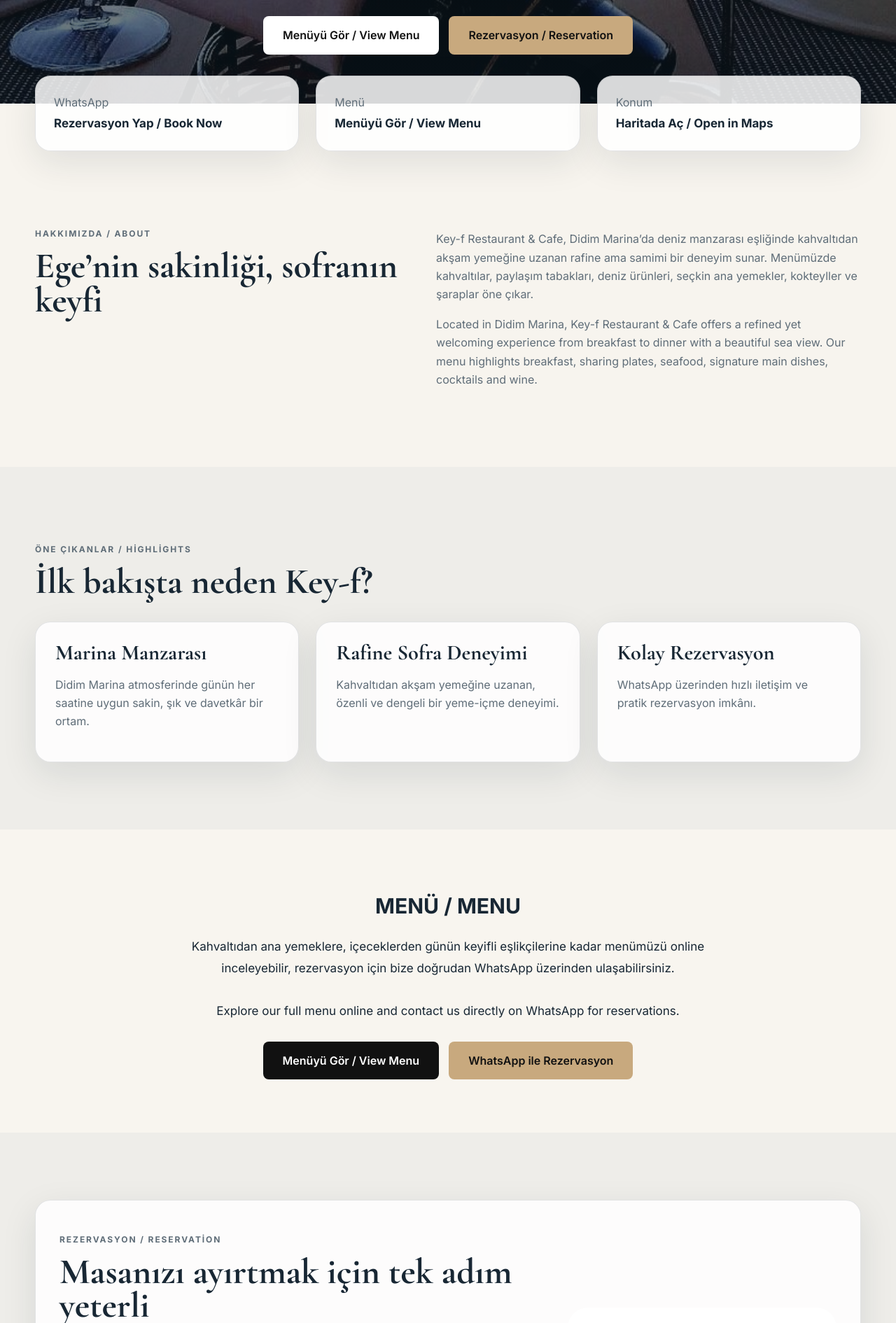
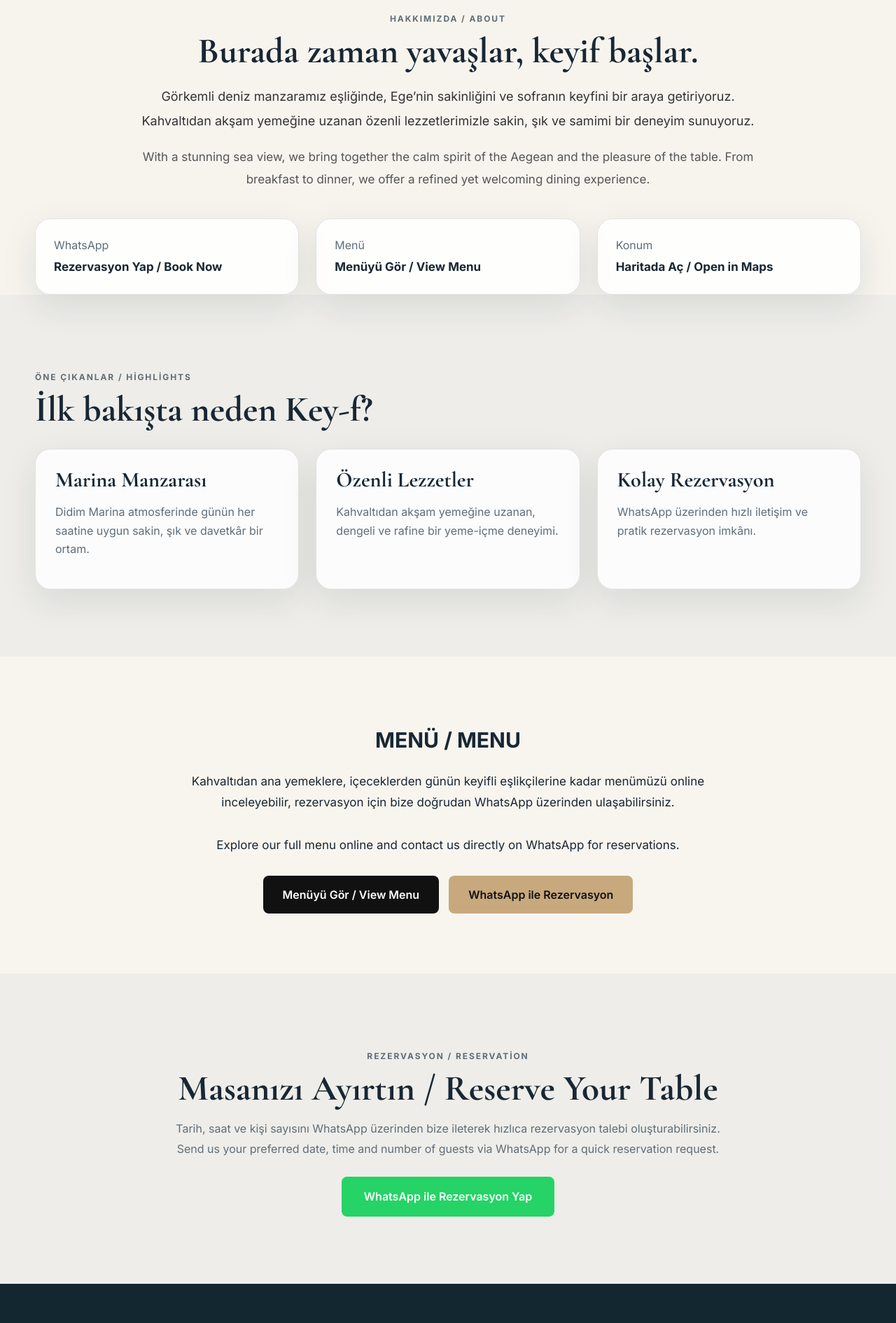
Before and after one commit to keyfrestaurant/keyf-restaurant-site, a plain HTML site: page index.html in a window 1280 px wide. Shown: the part 808-2698 px from the top of the page at 70% size. Drawn offline with nearby package versions, Linux system fonts and the light colour scheme.

Commit message:
Update index.html
Kapak ve metin düzenlemesi, whatsapp düğmesi düzeltmesi

```diff
--- a/index.html
+++ b/index.html
@@ -29,13 +29,7 @@
       <div class="hero-overlay"></div>
       <div class="container hero-content">
         <p class="eyebrow">Didim Marina</p>
-        <h1>Burada zaman yavaşlar, keyif başlar.</h1>
-        <p class="hero-text">
-          Görkemli deniz manzaramız eşliğinde, Ege’nin sakinliğini ve sofranın keyfini bir araya getiriyoruz.<br>
-          Özenle hazırlanan lezzetlerimizle günün her anını keyfe dönüştüren, rafine ve huzurlu bir deneyim sunuyoruz.<br><br>
-          With a stunning sea view, we bring together the calm spirit of the Aegean and the pleasure of the table.<br>
-          Thoughtfully prepared dishes create a refined and peaceful experience from breakfast to dinner.
-        </p>
+        <h1>Key-f Restaurant &amp; Cafe</h1>
 
         <div class="hero-actions" style="display:flex; flex-wrap:wrap; gap:14px; justify-content:center; margin-top:28px;">
           <a
@@ -59,6 +53,23 @@
       </div>
     </section>
 
+    <section id="about" class="section" style="padding-top:80px; padding-bottom:80px;">
+      <div class="container" style="max-width:900px; text-align:center;">
+        <p class="section-label">Hakkımızda / About</p>
+        <h2 style="margin-bottom:24px;">Burada zaman yavaşlar, keyif başlar.</h2>
+
+        <p style="font-size:18px; line-height:1.9; color:#333; margin-bottom:18px;">
+          Görkemli deniz manzaramız eşliğinde, Ege’nin sakinliğini ve sofranın keyfini bir araya getiriyoruz.
+          Kahvaltıdan akşam yemeğine uzanan özenli lezzetlerimizle sakin, şık ve samimi bir deneyim sunuyoruz.
+        </p>
+
+        <p style="font-size:17px; line-height:1.9; color:#555; margin:0;">
+          With a stunning sea view, we bring together the calm spirit of the Aegean and the pleasure of the table.
+          From breakfast to dinner, we offer a refined yet welcoming dining experience.
+        </p>
+      </div>
+    </section>
+
     <section class="quick-actions">
       <div class="container quick-grid">
         <a class="quick-card" href="https://wa.me/905325587784?text=Merhaba%2C%20Key-f%20Restaurant%20%26%20Cafe%20i%C3%A7in%20rezervasyon%20yapmak%20istiyorum.%0A%0ATarih%3A%0AKi%C5%9Fi%20say%C4%B1s%C4%B1%3A%0ASaat%3A" target="_blank" rel="noopener">
@@ -76,25 +87,6 @@
       </div>
     </section>
 
-    <section id="about" class="section">
-      <div class="container split">
-        <div>
-          <p class="section-label">Hakkımızda / About</p>
-          <h2>Ege’nin sakinliği, sofranın keyfi</h2>
-        </div>
-        <div>
-          <p>
-            Key-f Restaurant &amp; Cafe, Didim Marina’da deniz manzarası eşliğinde kahvaltıdan akşam yemeğine uzanan rafine ama samimi bir deneyim sunar.
-            Menümüzde kahvaltılar, paylaşım tabakları, deniz ürünleri, seçkin ana yemekler, kokteyller ve şaraplar öne çıkar.
-          </p>
-          <p>
-            Located in Didim Marina, Key-f Restaurant &amp; Cafe offers a refined yet welcoming experience from breakfast to dinner with a beautiful sea view.
-            Our menu highlights breakfast, sharing plates, seafood, signature main dishes, cocktails and wine.
-          </p>
-        </div>
-      </div>
-    </section>
-
     <section id="highlights" class="section soft-bg">
       <div class="container">
         <p class="section-label">Öne Çıkanlar / Highlights</p>
@@ -105,8 +97,8 @@
             <p>Didim Marina atmosferinde günün her saatine uygun sakin, şık ve davetkâr bir ortam.</p>
           </article>
           <article class="card">
-            <h3>Rafine Sofra Deneyimi</h3>
-            <p>Kahvaltıdan akşam yemeğine uzanan, özenli ve dengeli bir yeme-içme deneyimi.</p>
+            <h3>Özenli Lezzetler</h3>
+            <p>Kahvaltıdan akşam yemeğine uzanan, dengeli ve rafine bir yeme-içme deneyimi.</p>
           </article>
           <article class="card">
             <h3>Kolay Rezervasyon</h3>
@@ -116,7 +108,7 @@
       </div>
     </section>
 
-    <section id="menu" style="text-align:center; padding:60px 20px; background:#f8f5ef;">
+    <section id="menu" style="text-align:center; padding:70px 20px; background:#f8f5ef;">
       <h2 style="font-size:30px; margin-bottom:18px;">MENÜ / MENU</h2>
 
       <p style="font-size:17px; margin-bottom:28px; max-width:760px; margin-left:auto; margin-right:auto; line-height:1.8;">
@@ -147,14 +139,22 @@
     </section>
 
     <section class="section soft-bg">
-      <div class="container cta-block">
-        <div>
-          <p class="section-label">Rezervasyon / Reservation</p>
-          <h2>Masanızı ayırtmak için tek adım yeterli</h2>
-          <p>WhatsApp üzerinden tarih, saat ve kişi sayısını yazarak hızlıca rezervasyon talebi gönderebilirsiniz.</p>
-          <p>Send your preferred date, time and number of guests via WhatsApp for a quick reservation request.</p>
-        </div>
-        <a class="btn btn-primary" href="https://wa.me/905325587784?text=Merhaba%2C%20Key-f%20Restaurant%20%26%20Cafe%20i%C3%A7in%20rezervasyon%20yapmak%20istiyorum.%0A%0ATarih%3A%0AKi%C5%9Fi%20say%C4%B1s%C4%B1%3A%0ASaat%3A" target="_blank" rel="noopener">WhatsApp ile Yaz / Message on WhatsApp</a>
+      <div class="container" style="max-width:900px; text-align:center;">
+        <p class="section-label">Rezervasyon / Reservation</p>
+        <h2 style="margin-bottom:18px;">Masanızı Ayırtın / Reserve Your Table</h2>
+        <p style="margin-bottom:26px; line-height:1.8;">
+          Tarih, saat ve kişi sayısını WhatsApp üzerinden bize ileterek hızlıca rezervasyon talebi oluşturabilirsiniz.<br>
+          Send us your preferred date, time and number of guests via WhatsApp for a quick reservation request.
+        </p>
+
+        <a
+          href="https://wa.me/905325587784?text=Merhaba%2C%20Key-f%20Restaurant%20%26%20Cafe%20i%C3%A7in%20rezervasyon%20yapmak%20istiyorum.%0A%0ATarih%3A%0AKi%C5%9Fi%20say%C4%B1s%C4%B1%3A%0ASaat%3A"
+          target="_blank"
+          rel="noopener"
+          style="display:inline-block; padding:15px 32px; background:#25D366; color:#ffffff; border-radius:8px; text-decoration:none; font-size:16px; font-weight:600;"
+        >
+          WhatsApp ile Rezervasyon Yap
+        </a>
       </div>
     </section>
   </main>
```
